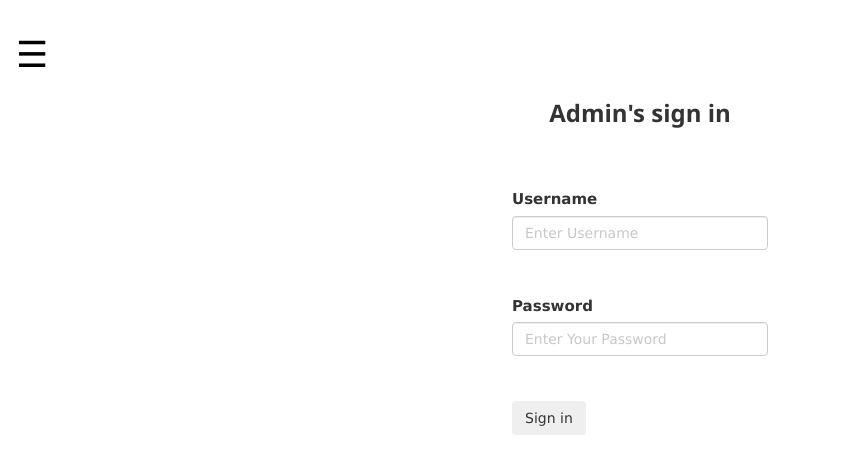
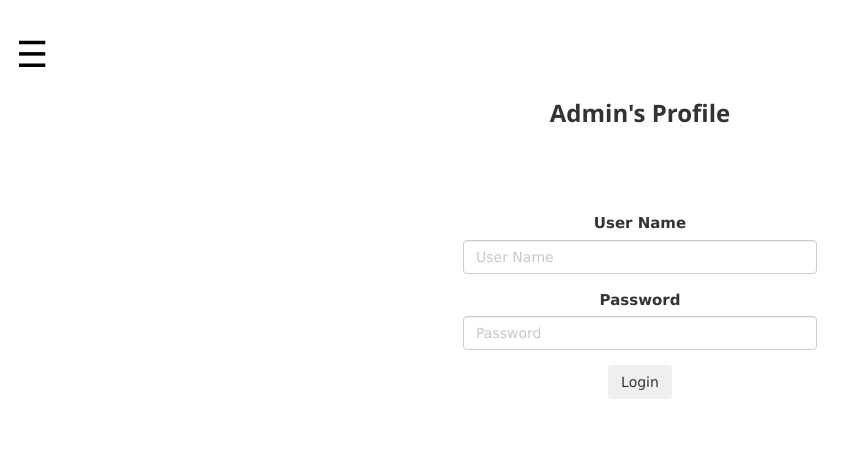
Before and after one commit to muhammad10698/Group-16-, a Django app: template templates/adminpage.html in a window 1280 px wide. Shown: the part 52-526 px from the top of the page, without its empty margins (0-861 px from the left). Run offline with Django 3.2, Linux system fonts and the light colour scheme; the template is opened without the code that fills it, so the values that code supplies are empty; some libraries are stand-ins or nearby versions.

Commit message:
דרישה 12 adminpage and admin profile

```diff
--- a/Covid/urls.py
+++ b/Covid/urls.py
@@ -66,7 +66,8 @@ urlpatterns = [
     path('decrease/<int:blogId>/<int:pop>', decrease , name='decrease'),
     path('decrease',decrease, name='decrease'),
     path('To Use/', To_Use,name='To Use'),
-    path('adminpage', adminpage, name='adminpage'),
+    path('adminpage/', adminpage, name='adminpage'),
+    path('adminprofile/', adminprofile, name='adminprofile'),
     path('choose_register/', choose_register , name='choose_register'),
 
 ]
--- a/templates/adminpage.html
+++ b/templates/adminpage.html
@@ -1,41 +1,51 @@
 {% extends "base.html" %}
+{% block title %} <center><b>Admin's Profile</b> </center>{% endblock %}
+{% block style %}
 {% load static %}
-{% block title %}<center> <b>Admin's sign in</b></center> {% endblock %}
-{% block style %}
+    <style>
+        .main {
+            text-align: center;
+            position: absolute;
+            top: 33%;
+            left: 35%;
+            width: 60%;
 
+        }
 
-  <style>
- .center{
-          position: absolute;
-         top: 30%;
-         left: 40%;
-         width: 20%;
+    </style>
 
-      }
+    {% endblock %}
 
 
 
-  </style>
-{% endblock %}
-{% block content %}
-     <div class="center">
-         <form action="admin_signin" method="POST">
-             {% csrf_token %}
-             <label >Username </label>
-             <br>
-             <input type="text" id="username" placeholder="Enter Username" class="form-control"  Required>
-             <br>
-             <br>
-             <label >Password </label>
-             <br>
-             <input type="password" id="password" name="password" placeholder="Enter Your Password" class="form-control"  Required>
-             <br>
-             <br>
-
-             <button type="submit" class="btn btn-black"> Sign in</button>
-
-         </form>
+        {% block content %}
+<body>
 
 
-  </div>
+    <div class="main">
+        <div class="col-md-6 col-sm-12">
+            <div class="login-form">
+                <form method="POST" action="">
+                    {% csrf_token %}
+                    <div class="form-group">
+                        <label>User Name</label>
+                        <input type="text" name="username" class="form-control" placeholder="User Name">
+                    </div>
+                    <div class="form-group">
+                        <label>Password</label>
+                        <input type="password" name="password" class="form-control" placeholder="Password">
+                    </div>
+                    {% for m in messages %}
+                    <h4 style="color: red;">{{m}}</h4>
+                    {% endfor %}
+                    <button type="submit" class="btn btn-black">Login</button>
+                </form>
+
+
+           </div>
+        </div>
+
+    </div>
+</body>
+</html>
 {% endblock %}
```
Also changed, not shown: Covid/views.py (+26 -4 lines), templates/adminprofile.html (+38 -2 lines), db.sqlite3.
